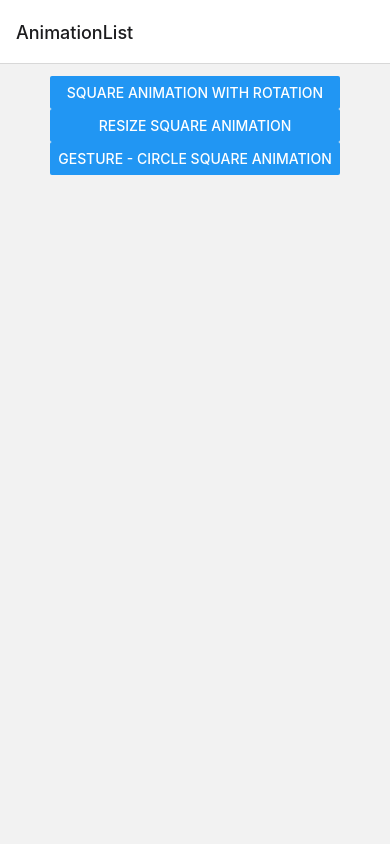
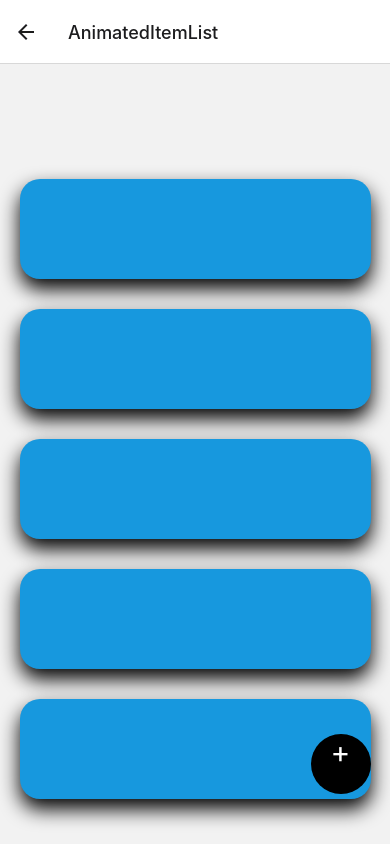
Before and after one commit to holakmateusz/rn-reanimated-2, a React Native app: screen /AnimatedItemList in a window 390 px wide. Built offline with nearby package versions, Linux system fonts and the light colour scheme.

Commit message:
Add AnimatedListItemScreen

```diff
--- a/src/data/animationList.ts
+++ b/src/data/animationList.ts
@@ -12,13 +12,17 @@ const getAvailableAnimations = (): AnimationType[] => {
       route: "SquareAnimation",
     },
     {
-      name:"Resize square animation",
-      route:"ResizeAnimation",
+      name: "Resize square animation",
+      route: "ResizeAnimation",
     },
     {
-      name:"Gesture - circle square animation",
-      route:"GestureAnimation"
-    }
+      name: "Gesture - circle square animation",
+      route: "GestureAnimation",
+    },
+    {
+      name: "List with animated items",
+      route: "AnimatedItemList",
+    },
   ];
 };
 
--- a/src/navigation/RootNavigation.tsx
+++ b/src/navigation/RootNavigation.tsx
@@ -1,4 +1,5 @@
 import { createNativeStackNavigator } from "@react-navigation/native-stack";
+import AnimatedListItemScreen from "../screens/AnimatedListItemScreen";
 import AnimationListScreen from "../screens/AnimationListScreen";
 import GestureAnimationScreen from "../screens/GestureAnimationScreen";
 import ResizeAnimationScreen from "../screens/ResizeAnimationScreen";
@@ -17,6 +18,10 @@ const Root = () => {
         name="GestureAnimation"
         component={GestureAnimationScreen}
       />
+      <Stack.Screen
+        name="AnimatedItemList"
+        component={AnimatedListItemScreen}
+      />
     </Stack.Navigator>
   );
 };
--- a/src/navigation/types.ts
+++ b/src/navigation/types.ts
@@ -3,8 +3,9 @@ import { NativeStackScreenProps } from "@react-navigation/native-stack";
 export type RootStackParamList = {
   AnimationList: undefined;
   SquareAnimation: undefined;
-  ResizeAnimation:undefined;
-  GestureAnimation:undefined;
+  ResizeAnimation: undefined;
+  GestureAnimation: undefined;
+  AnimatedItemList: undefined;
 };
 
 export type RootStackScreenProp<T extends keyof RootStackParamList> =
--- /dev/null
+++ b/src/screens/AnimatedListItemScreen.tsx
@@ -0,0 +1,109 @@
+import React, { useCallback, useRef, useState, useEffect } from "react";
+import { View, StyleSheet, Text, TouchableOpacity } from "react-native";
+import { ScrollView } from "react-native-gesture-handler";
+import Animated, {
+  ZoomIn,
+  ZoomOut,
+  Layout,
+} from "react-native-reanimated";
+
+const DEFAULT_SIZE = 100;
+
+interface Item {
+  id: number;
+}
+
+const items: Item[] = new Array(10).fill(0).map((_, index) => ({ id: index }));
+
+const AnimatedListItemScreen = () => {
+  const initialMode = useRef<boolean>(true);
+
+  useEffect(() => {
+    initialMode.current = false;
+  }, []);
+
+  const [items, setItems] = useState<Item[]>(
+    new Array(5).fill(0).map((_, index) => ({ id: index }))
+  );
+
+  const onAdd = useCallback(() => {
+    setItems((currentItems) => {
+      const nextItemId = (currentItems[currentItems.length - 1]?.id ?? 0) + 1;
+      return [...currentItems, { id: nextItemId }];
+    });
+  }, []);
+
+  const onDelete = useCallback(
+    (itemId: number) => {
+      setItems((currentItems) => {
+        return currentItems.filter((item) => item.id !== itemId);
+      });
+    },
+    [items]
+  );
+
+  return (
+    <View style={styles.container}>
+      <TouchableOpacity onPress={onAdd} style={styles.floatingButton}>
+        <Text
+          style={{
+            fontSize: 30,
+            color: "white",
+            flex: 1,
+            textAlign: "center",
+            textAlignVertical: "center",
+          }}
+        >
+          +
+        </Text>
+      </TouchableOpacity>
+      <ScrollView style={{ flex: 1 }}>
+        {items.map((item, index) => (
+          <Animated.View
+            style={styles.listItem}
+            key={item.id}
+            entering={initialMode ? ZoomIn.delay(100 * index) : ZoomIn}
+            onTouchEnd={() => onDelete(item.id)}
+            exiting={ZoomOut}
+            layout={Layout.delay(150)}
+          />
+        ))}
+      </ScrollView>
+    </View>
+  );
+};
+
+const styles = StyleSheet.create({
+  container: {
+    flex: 1,
+    marginTop: 100,
+  },
+  listItem: {
+    height: 100,
+    backgroundColor: "#1798DE",
+    width: "90%",
+    alignSelf: "center",
+    marginVertical: 15,
+    borderRadius: 20,
+    //shadow on android
+    elevation: 5,
+    shadowColor: "black",
+    //shadow on iOS,
+    shadowOpacity: 1,
+    shadowOffset: { width: 0, height: 10 },
+    shadowRadius: 20,
+  },
+  floatingButton: {
+    width: 60,
+    aspectRatio: 1,
+    borderRadius: 30,
+    backgroundColor: "black",
+    justifyContent: "flex-end",
+    position: "absolute",
+    bottom: 50,
+    right: "5%",
+    zIndex: 10,
+  },
+});
+
+export default AnimatedListItemScreen;
```
